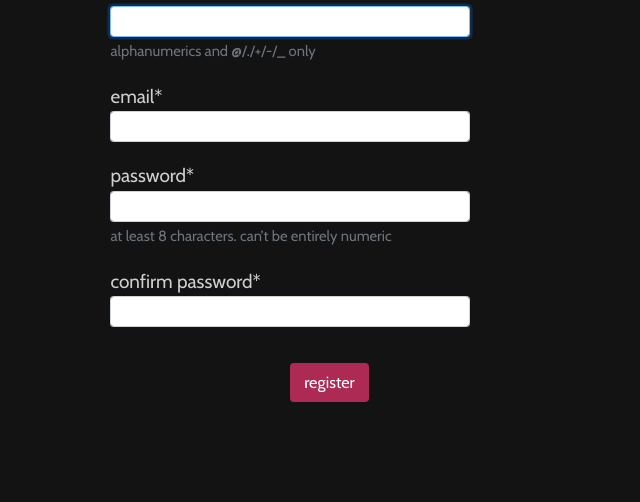
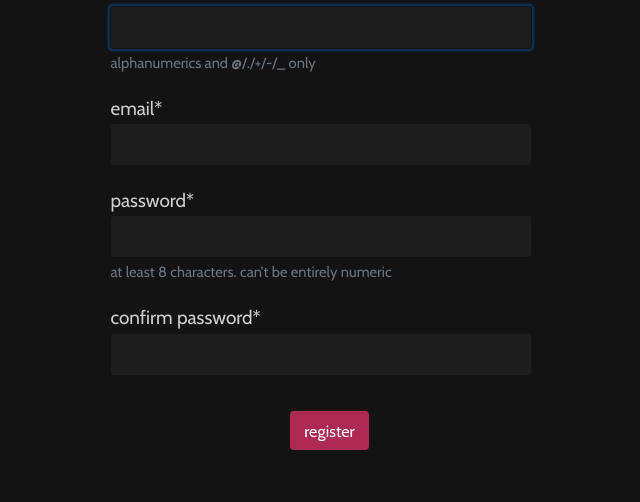
Before and after one commit to akshitsarin/PREDIE-capstone-project, a Django app: page /register/ in a window 1280 px wide. Shown: the part 480-982 px from the top of the page, without its empty margins (80-720 px from the left). Before the commit the page ends 882 px from the top, so only its background shows below. Run offline with Django 3.2, Linux system fonts and the light colour scheme; some libraries are stand-ins or nearby versions.

Commit message:
added important tags for dark input fields on signup page

```diff
--- a/register/templates/register/register.html
+++ b/register/templates/register/register.html
@@ -27,13 +27,13 @@
     }
 
     input{
-        color: white;
-        background-color: rgb(29, 29, 29);
+        color: white !important;
+        background-color: rgb(29, 29, 29) !important;
         border-style: solid !important;
-        border-color: #131313;
-        padding: 4px;
-        font-size: 1em;
-        width: 20em;
+        border-color: #131313 !important;
+        padding: 4px !important;
+        font-size: 1em !important;
+        width: 20em !important;
     }
 
     input:focus {
```
